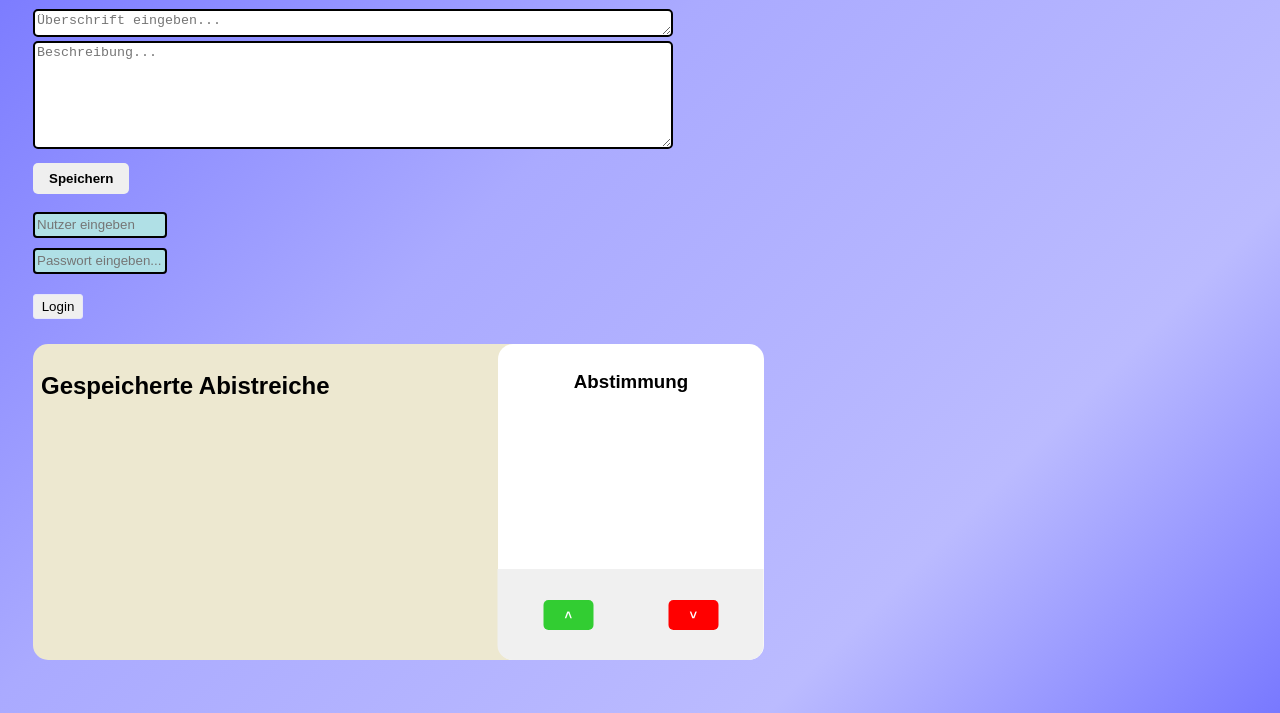
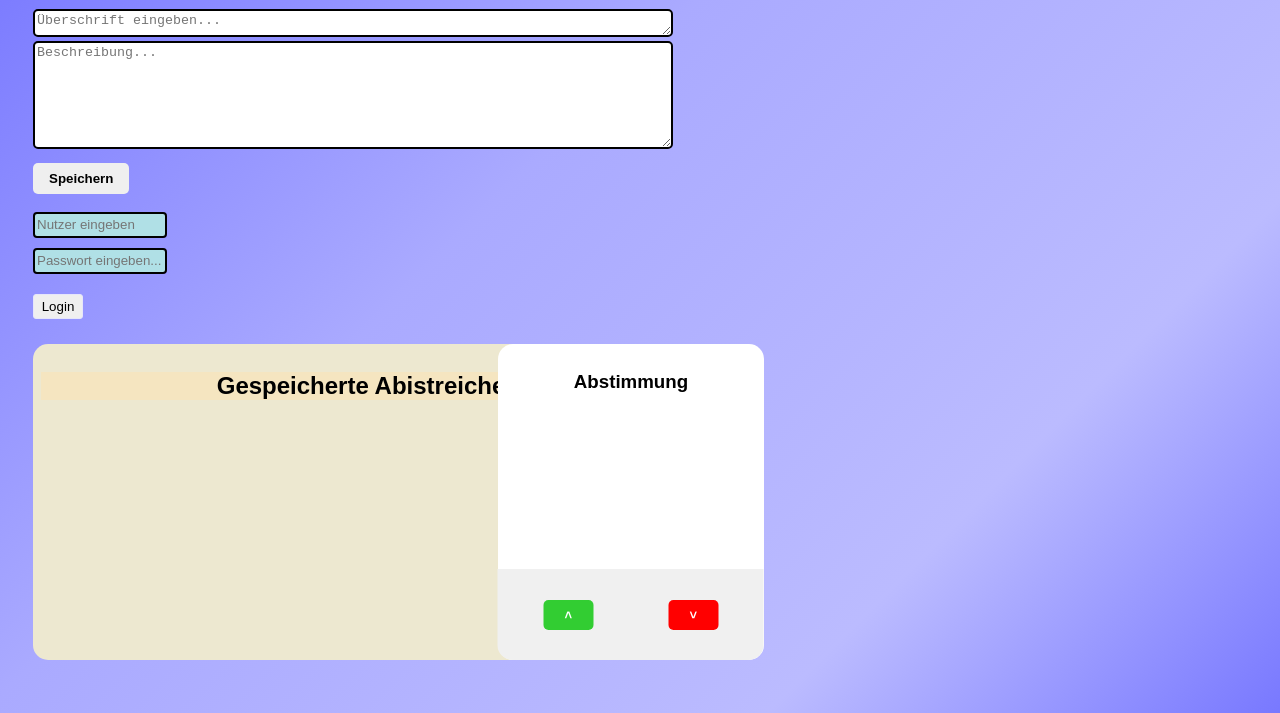
Before and after one commit to Godjump-HD/AbistreicheVotingFrontEnd, a website: page index.html in a window 1280 px wide. Shown: the part 87-800 px from the top of the page. Drawn offline with Linux system fonts and the light colour scheme; no server answers.

Commit message:
Refactor CSS styles and add new h2 styles

```diff
--- a/style.css
+++ b/style.css
@@ -27,6 +27,10 @@ textarea {
 
 h3 {
     text-align: center;
+}
+h2{
+    text-align: center;
+    background: #f5e5c0;
 }
 h1{
     position: relative;
```
